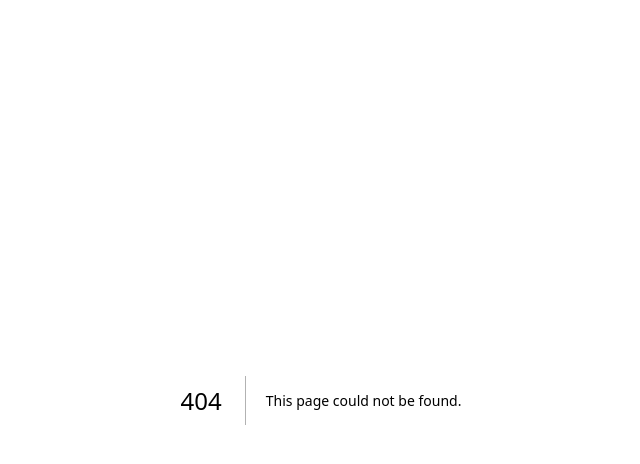
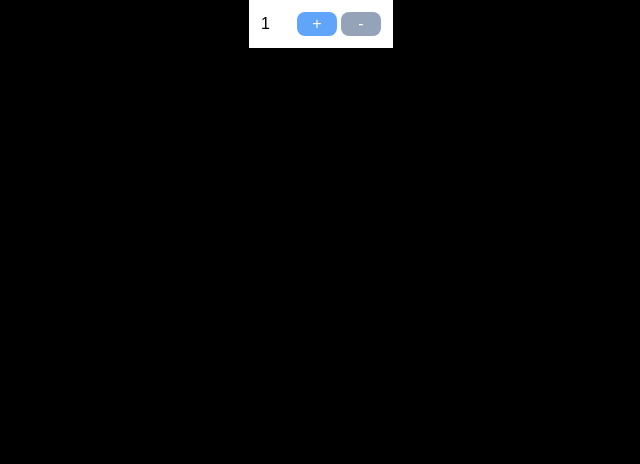
Before and after one commit to UdhavBhagat/cprg306-assignments, a Next.js app: page /week-4 in a window 1280 px wide. Before the commit this address had no page. Shown: the top 464 px of the page, without its empty margins (319-959 px from the left). Built offline with nearby package versions, Linux system fonts and the light colour scheme.

Commit message:
Week 4 Complete

```diff
--- a/app/page.js
+++ b/app/page.js
@@ -3,7 +3,8 @@ export default function Page() {
     <main>
       <h1>CPRG 306: Web Development 2 - Assignments</h1>
       <a href="./week-2">Week - 2 Assignment</a> <br />
-      <a href="./week-3">Week - 3 Assignment</a>
+      <a href="./week-3">Week - 3 Assignment</a><br />
+      <a href="./week-4">Week - 4 Assignment</a>
     </main>
   )
 }
--- /dev/null
+++ b/app/week-4/new-item.js
@@ -0,0 +1,29 @@
+"use client";
+
+import React, { useState } from "react";
+
+function NewItem() {
+    const [quantity, setQuantity] = useState(1);
+
+    const increment = function() {
+        setQuantity(quantity + 1);
+    }
+
+    const decrement = function() {
+        setQuantity(quantity - 1);
+    }
+
+    return(
+        <section className="flex justify-center">
+        <div className=" flex justify-between bg-white w-36 p-3">
+            <p className="text-black">{quantity}</p>
+            <div className="flex gap-1">
+            <button onClick={increment} className="bg-blue-400 rounded-lg w-10 hover:bg-blue-600 disabled:bg-slate-400" disabled={quantity==20}>+</button>
+            <button onClick={decrement} className="bg-blue-400 rounded-lg w-10 hover:bg-blue-600 disabled:bg-slate-400" disabled={quantity==1}>-</button>
+            </div>
+        </div>
+        </section>
+    );
+}
+
+export default NewItem;
--- /dev/null
+++ b/app/week-4/page.js
@@ -0,0 +1,8 @@
+import React from "react";
+import NewItem from "./new-item";
+
+export default function Page() {
+    return(
+        <NewItem />
+    )
+}
```
